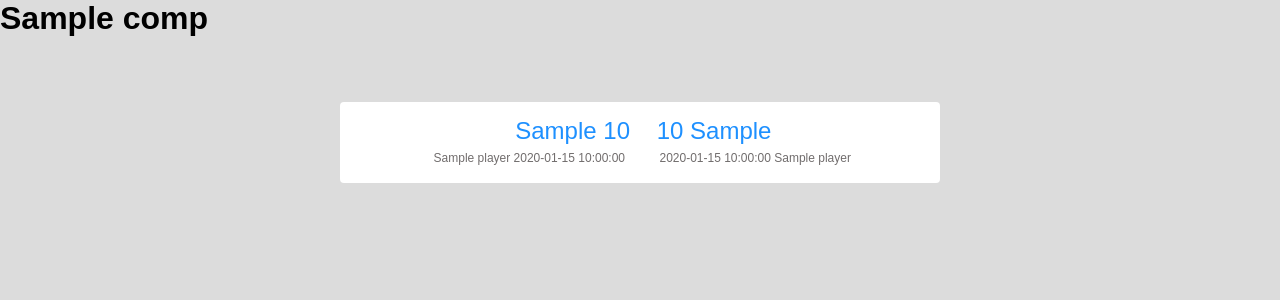
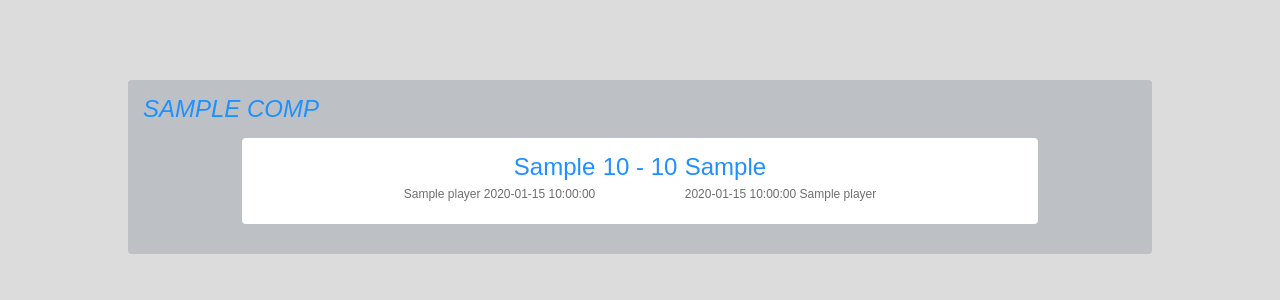
Before and after one commit to fdav10/football-scores, a Flask app: template footie_scores/app/templates/scores.html in a window 1280 px wide. Shown: the top 300 px of the page. Run offline with Flask 2, Linux system fonts and the light colour scheme; the template is opened without the code that fills it: most values are stand-ins (such as "Sample title", 1, 10 or a date in 2020).

Commit message:
Group page results by competition, add style for competition

```diff
--- a/footie_scores/apis/football_api.py
+++ b/footie_scores/apis/football_api.py
@@ -38,8 +38,8 @@ LEAGUE_ID_MAP = {
 
 MINUTES_TO_CACHE_EXPIRY = {
     'competitions': 60 * 24,
-    'game_active': 60 * 24,
-    'game_past': 60 * 24,
+    'game_active': .2,
+    'game_past': 5,
 }
 
 class FootballAPI(FootballAPICaller):
--- a/footie_scores/app/run.py
+++ b/footie_scores/app/run.py
@@ -12,17 +12,17 @@ from footie_scores.apis.football_data import FootballData
 
 app = Flask(__name__)
 DATEFORMAT = "%A %d %B %y" # e.g. Sunday 16 April 2017
-DEFAULT_COMPETITIONS = (
-    'champions league',
-    'europa league',
-    'england cup',
-    'england',
-    'france',
-    'germany',
-    'italy',
-    'portugal',
-    'spain',
-    )
+COMPETITIONS = [
+    {'api_name': 'champions league', 'print_name': 'Champions League'},
+    {'api_name': 'europa league', 'print_name': 'Europa League'},
+    {'api_name': 'england cup', 'print_name': 'FA Cup'},
+    {'api_name': 'england', 'print_name': 'Premier League'},
+    {'api_name': 'france', 'print_name': 'Ligue 1'},
+    {'api_name': 'germany', 'print_name': 'Bundesliga'},
+    {'api_name': 'italy', 'print_name': 'Serie A'},
+    {'api_name': 'portugal', 'print_name': 'Primeira Liga'},
+    {'api_name': 'spain', 'print_name': 'La Liga'},
+]
 
 
 @app.route("/test")
@@ -32,7 +32,7 @@ def test():
 
 @app.route("/todays_games")
 def todays_fixtures():
-    fixtures = competition_fixtures(DEFAULT_COMPETITIONS)
+    fixtures = competition_fixtures(COMPETITIONS)
     return games_template(fixtures, date.today())
 
 @app.route("/prem")
--- a/footie_scores/app/static/styles.css
+++ b/footie_scores/app/static/styles.css
@@ -10,60 +10,91 @@ body {
     background: Gainsboro;
 }
 
+.competition {
+    width: 80%;
+    position: relative;
+    top: 50px;
+    margin: auto;
+    margin-top: 30px;
+    margin-bottom: 30px;
+    padding: 15px;
+    background: #bdc1c5;
+    border-radius: 4px;
+    font-size: 24px;
+    text-transform: uppercase;
+    color: DodgerBlue;
+    font-style: italic;
+}
+
 .game {
-    width: 600px;
+    width: 80%;
+    padding-bottom: 15px;
     margin: auto;
     margin-top: 15px;
     margin-bottom: 15px;
     background: white;
-    position: relative;
-    top: 50px;
     border-radius: 4px;
     padding-top: 15px;
-    padding-bottom: 15px;
+    position: relative;
+    text-transform: none;
+    font-style: normal;
 }
 
 .score {
     width: 100%;
     white-space: nowrap;
-    color: DodgerBlue;
-    font-size: 24px;
 }
 
-.home_score, .away_score {
-    width: 50%;
+.home_team, .away_team, .scoreline {
+    width: 45%;
     text-align: right;
     display: inline-block;
-    padding-right: 10px;
     white-space: normal;
+    padding-right: 5px;
 }
 
-.away_score {
-    padding-left: 10px;
+.away_team {
+    text-align: left;
+    position: absolute;
+    right: 0px;
     padding-right: 0px;
-    text-align: left;
+    padding-left: 5px;
+}
+
+.scoreline {
+    width: 10%;
+    text-align: center;
+    position: absolute;
+    padding-right: 0px;
 }
 
 .events {
+    position: relative;
     color: #716d6d;
     width: 100%;
     white-space: nowrap;
     padding-top: 5px;
+    display: inline-block;
 }
 
 .home_events, .away_events  {
+    width: 45%;
     font-size: 12px;
     line-height: 1.4em;
-    width: 50%;
-    text-align: right;
-    display: inline-block;
-    padding-right: 15px;
     white-space: normal;
     vertical-align: top;
+    overflow: auto;
 }
 
+.home_events  {
+    text-align: right;
+    padding-right: 5px;
+    position: relative;
+    float: left;
+}
 .away_events  {
     text-align: left;
-    padding-left: 15px;
-    padding-right: 0px;
+    padding-left: 5px;
+    position: relative;
+    float: right;
 }
--- a/footie_scores/app/templates/scores.html
+++ b/footie_scores/app/templates/scores.html
@@ -8,15 +8,19 @@
   <body>
     {% for comp in competitions %}
     {% if comp.fixtures %}
-    <h1> {{comp.name}} </h1>
+    <div class="competition">
+      <p> {{comp.name}} </p>
       {% for fixture in comp.fixtures %}
       <div class="game">
 	<div class="score">
-	<div class="home_score">
-	  <p>{{fixture.team_home}} {{fixture.score_home}}</p>
+	  <div class="home_team">
+	    <p>{{fixture.team_home}}</p>
 	  </div>
-	<div class="away_score">
-	  <p>{{fixture.score_away}} {{fixture.team_away}}</p>
+	  <div class="scoreline">
+	    <p>{{fixture.score_home}} - {{fixture.score_away}}</p>
+	  </div>
+	  <div class="away_team">
+	    <p>{{fixture.team_away}}</p>
 	  </div>
 	</div>
 	{% if fixture.home_events or fixture.away_events %}
@@ -35,6 +39,7 @@
 	{% endif %}
       </div>
       {% endfor %}
+    </div>
     {% endif %}
     {% endfor %}
   </body>
```
Also changed, not shown: footie_scores/league_manager.py (+4 -4 lines). Lines whose indentation alone changed are shown as unchanged.
